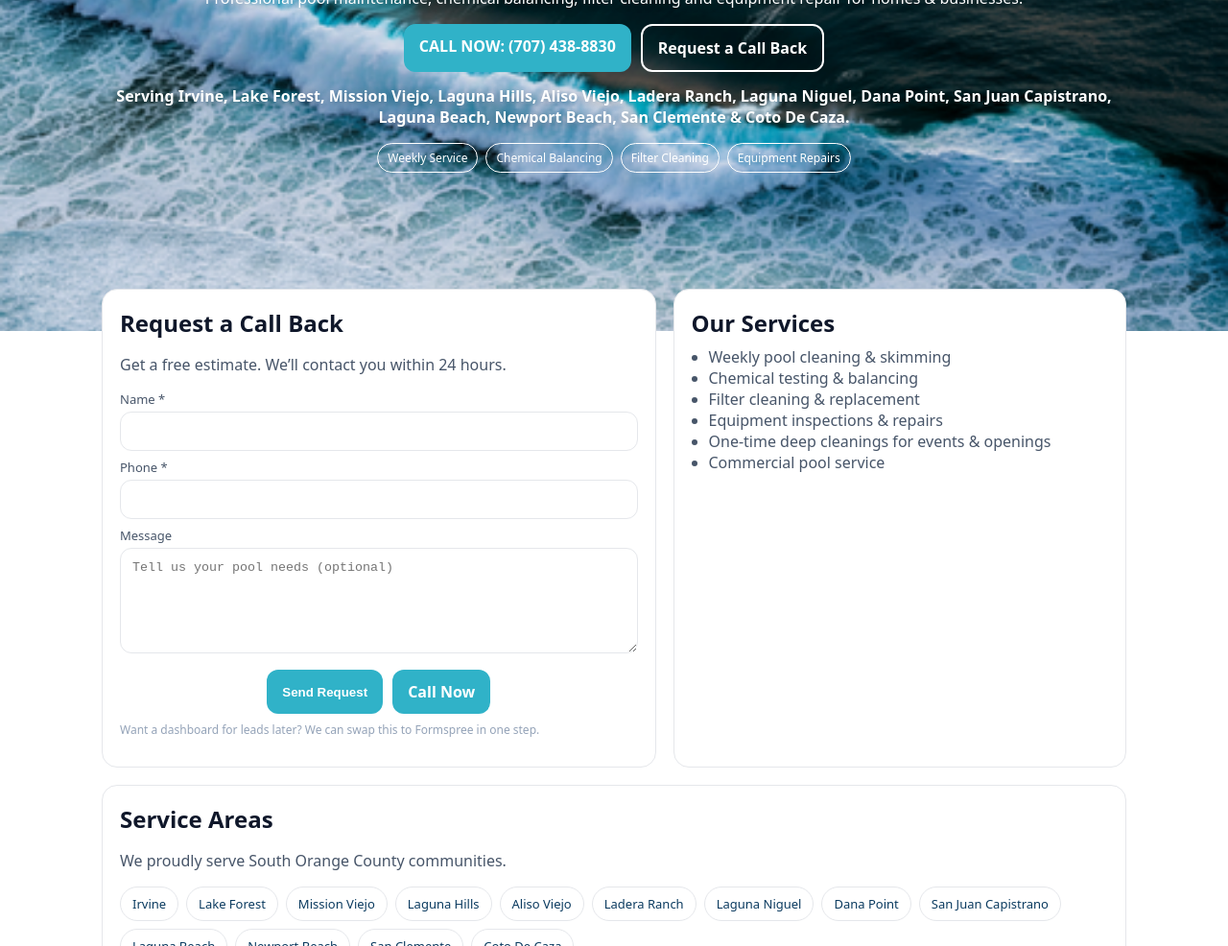
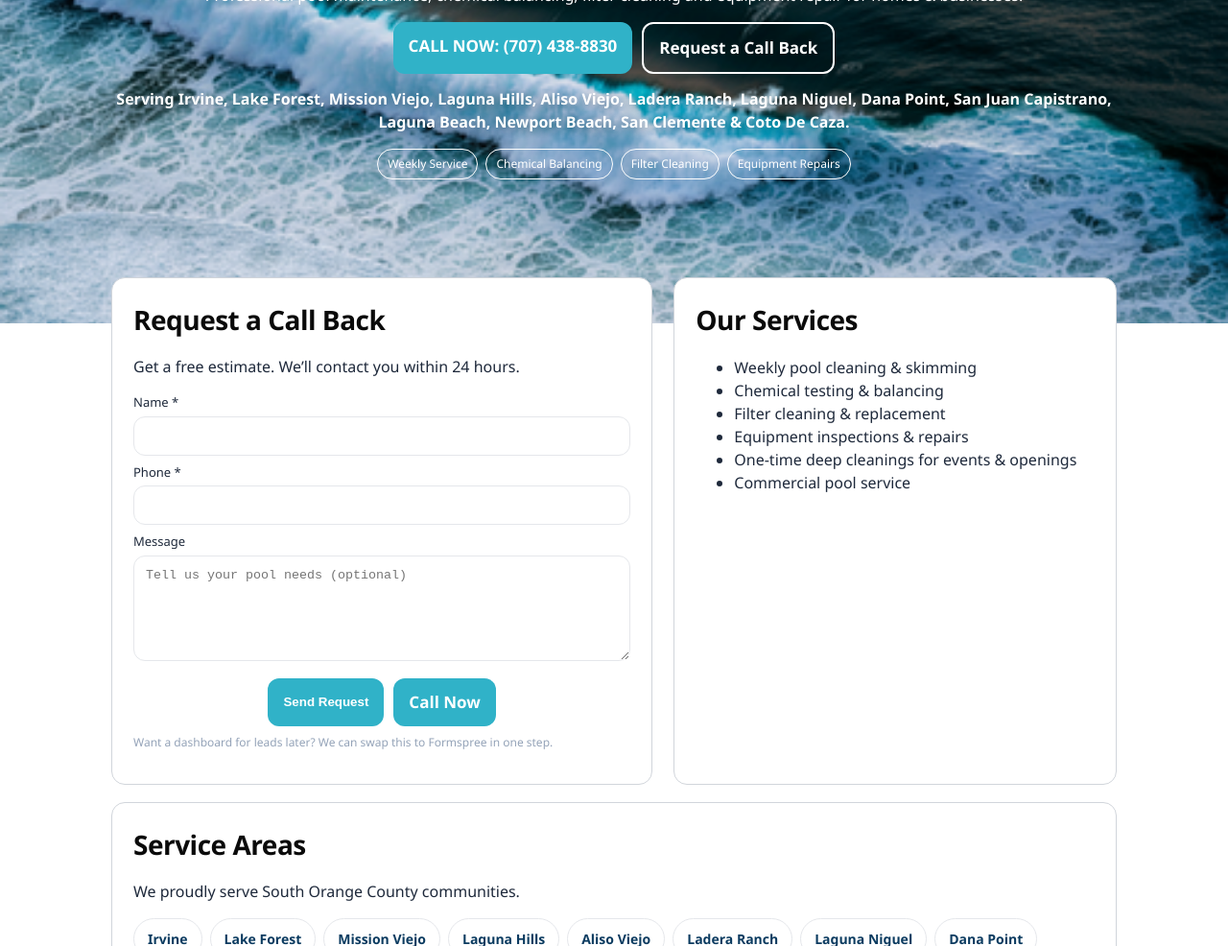
Before and after one commit to anthonyconger/sierrapacificpools, a plain HTML site: page index.html in a window 1280 px wide. Shown: the part 394-1380 px from the top of the page at 96% size. Drawn offline with Linux system fonts and the light colour scheme.

Commit message:
index.html

```diff
--- a/index.html
+++ b/index.html
@@ -10,7 +10,7 @@
     :root{
       --brand-deep: #0B3B60;   /* accents for non-hero sections */
       --brand-aqua: #30B2C8;   /* buttons */
-      --text-dark:  #0f172a;   /* body text on light */
+      --text-dark:  #0a0a0a;   /* body text on light (darker) */
       --text-light: #ffffff;   /* text on hero */
       /* Set your hero background image here (no overlay added) */
       --hero-image: url('https://raw.githubusercontent.com/anthonyconger/sierrapacificpools/main/Crashing-Waves.jpg');
@@ -18,10 +18,16 @@
     }
 
     *{box-sizing:border-box}
-    html,body{margin:0;font-family:system-ui,-apple-system,Segoe UI,Roboto,Helvetica,Arial}
+    html,body{margin:0}
+    body{
+      font-family: "Segoe UI", Roboto, Helvetica, Arial, sans-serif;
+      line-height:1.5;
+      font-size:17px;
+      color:var(--text-dark);
+    }
     a{color:inherit}
     img{max-width:100%;display:block}
-    .container{max-width:1100px;margin:0 auto;padding:16px}
+    .container{max-width:1080px;margin:0 auto;padding:12px 16px}
 
     /* Header */
     header{position:sticky;top:0;z-index:10;background:rgba(255,255,255,.9);backdrop-filter:saturate(140%) blur(6px);border-bottom:1px solid #e5e7eb}
@@ -32,29 +38,31 @@
     .btn{display:inline-block;background:var(--brand-aqua);color:#fff;font-weight:800;border:none;border-radius:12px;padding:12px 16px;text-decoration:none;cursor:pointer}
     .btn.outline{background:transparent;border:2px solid #fff;color:#fff} /* white outline for hero */
 
+    /* Headings & text */
+    h1,h2,h3{font-weight:800;letter-spacing:-0.5px;margin:0 0 8px}
+    h1{font-size:48px}
+    h2{font-size:28px;margin-bottom:12px}
+    h3{font-size:22px}
+    p,li,label{font-size:16px;font-weight:500;color:#1e293b}
+
     /* Hero (NO OVERLAY, pure image) */
     .hero{
       min-height:82vh;display:grid;align-items:center;text-align:center;color:var(--text-light);
       background: var(--hero-image);
       background-size:cover; background-position:center; background-repeat:no-repeat;
     }
-    .hero h1{font-size:40px;line-height:1.1;margin:0 0 10px;color:#fff;text-shadow:0 2px 14px rgba(0,0,0,.35)}
-    .hero p{opacity:1;margin:0 0 16px;color:#fff;text-shadow:0 2px 10px rgba(0,0,0,.30)}
-    @media(min-width:800px){ .hero h1{font-size:56px} }
-
+    .hero h1{color:#fff;text-shadow:0 2px 14px rgba(0,0,0,.35)}
+    .hero p{color:#fff;text-shadow:0 2px 10px rgba(0,0,0,.30);margin:0 0 16px}
     .actions{display:flex;gap:10px;flex-wrap:wrap;margin-top:12px;justify-content:center}
 
     /* Layout */
-    .grid{display:grid;gap:18px}
+    .grid{display:grid;gap:22px}
     @media(min-width:900px){ .grid-2{grid-template-columns:1.1fr .9fr} .grid-3{grid-template-columns:repeat(3,1fr)} }
 
     /* Cards & form */
-    .card{background:#fff;border:1px solid #e5e7eb;border-radius:16px;padding:18px}
-    h2{margin:0 0 8px 0;color:var(--text-dark)}
-    p, li, label{color:#475569}
-    ul{margin:0;padding-left:18px}
+    .card{background:#fff;border:1px solid #d1d5db;border-radius:14px;padding:22px}
     label{display:block;font-size:13px;margin:8px 0 4px}
-    input, textarea{width:100%;padding:12px;border:1px solid #e5e7eb;border-radius:12px}
+    input,textarea{width:100%;padding:12px;border:1px solid #e5e7eb;border-radius:12px}
     textarea{min-height:110px}
 
     /* Pills (white text over hero) */
@@ -63,7 +71,7 @@
 
     /* Cities list (SEO helper) */
     .cities{display:flex;flex-wrap:wrap;gap:8px}
-    .cities span{font-size:13px;border:1px solid #e5e7eb;border-radius:999px;padding:8px 12px;color:#0b3b60;background:#fff}
+    .cities span{font-size:14px;font-weight:600;border:1px solid #e5e7eb;border-radius:999px;padding:10px 14px;color:#0b3b60;background:#fff}
 
     footer{color:#64748b;font-size:13px;padding:26px 0}
   </style>
@@ -109,7 +117,7 @@
       <div class="card">
         <h2>Request a Call Back</h2>
         <p>Get a free estimate. We’ll contact you within 24 hours.</p>
-        <form action="mailto:conger.ant@gmail.com" method="POST" enctype="text/plain">
+        <form action="mailto:sierrapacificpools@gmail.com" method="POST" enctype="text/plain">
           <label>Name *</label>
           <input name="Name" required />
           <label>Phone *</label>
@@ -160,7 +168,7 @@
     <!-- Contact -->
     <section id="contact" class="card" style="margin-top:18px">
       <h2>Contact</h2>
-      <p>Phone: <a href="tel:+17074388830">(707) 438-8830</a> · Email: <a href="mailto:conger.ant@gmail.com">conger.ant@gmail.com</a></p>
+      <p>Phone: <a href="tel:+17074388830">(707) 438-8830</a> · Email: <a href="mailto:sierrapacificpools@gmail.com">sierrapacificpools@gmail.com</a></p>
     </section>
   </main>
 
```
